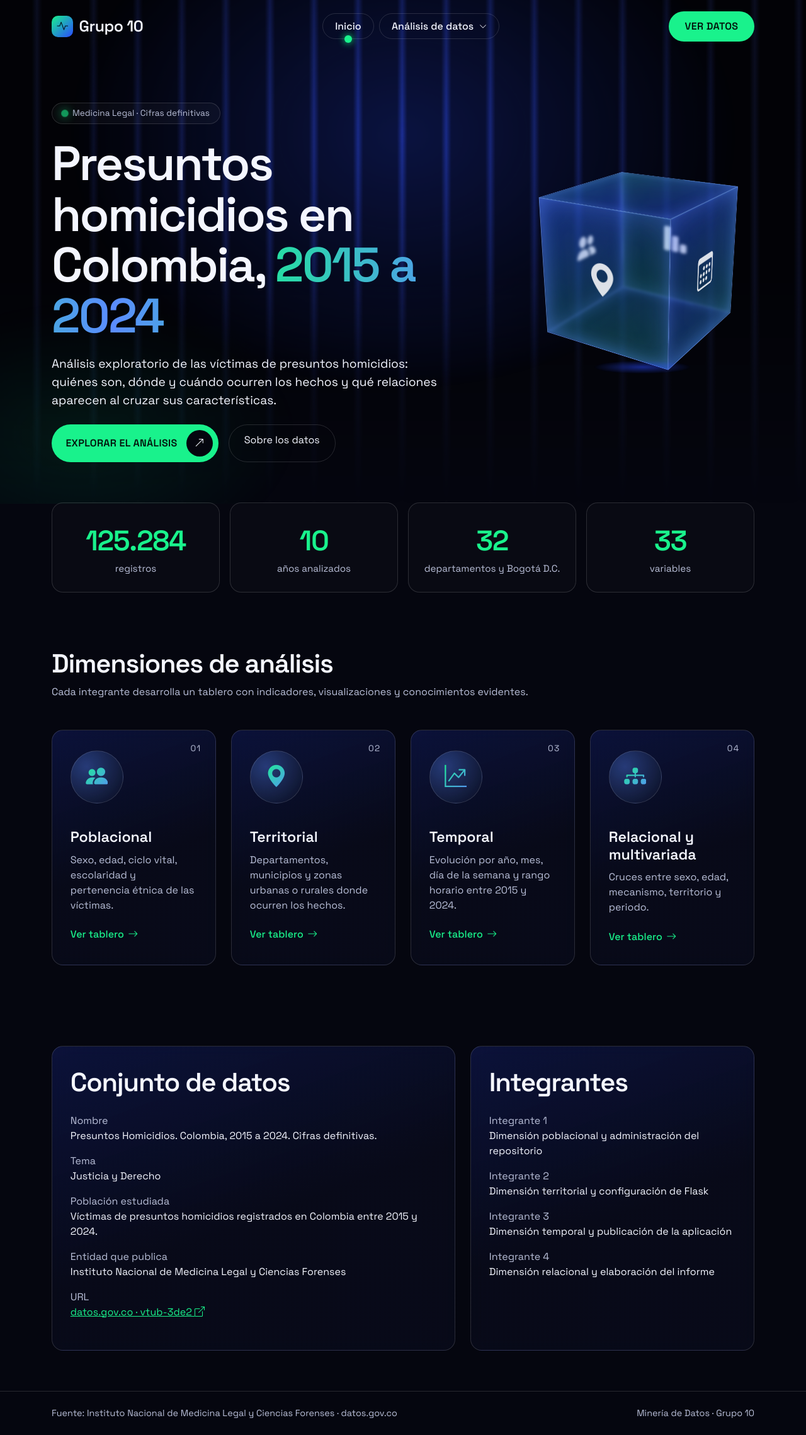
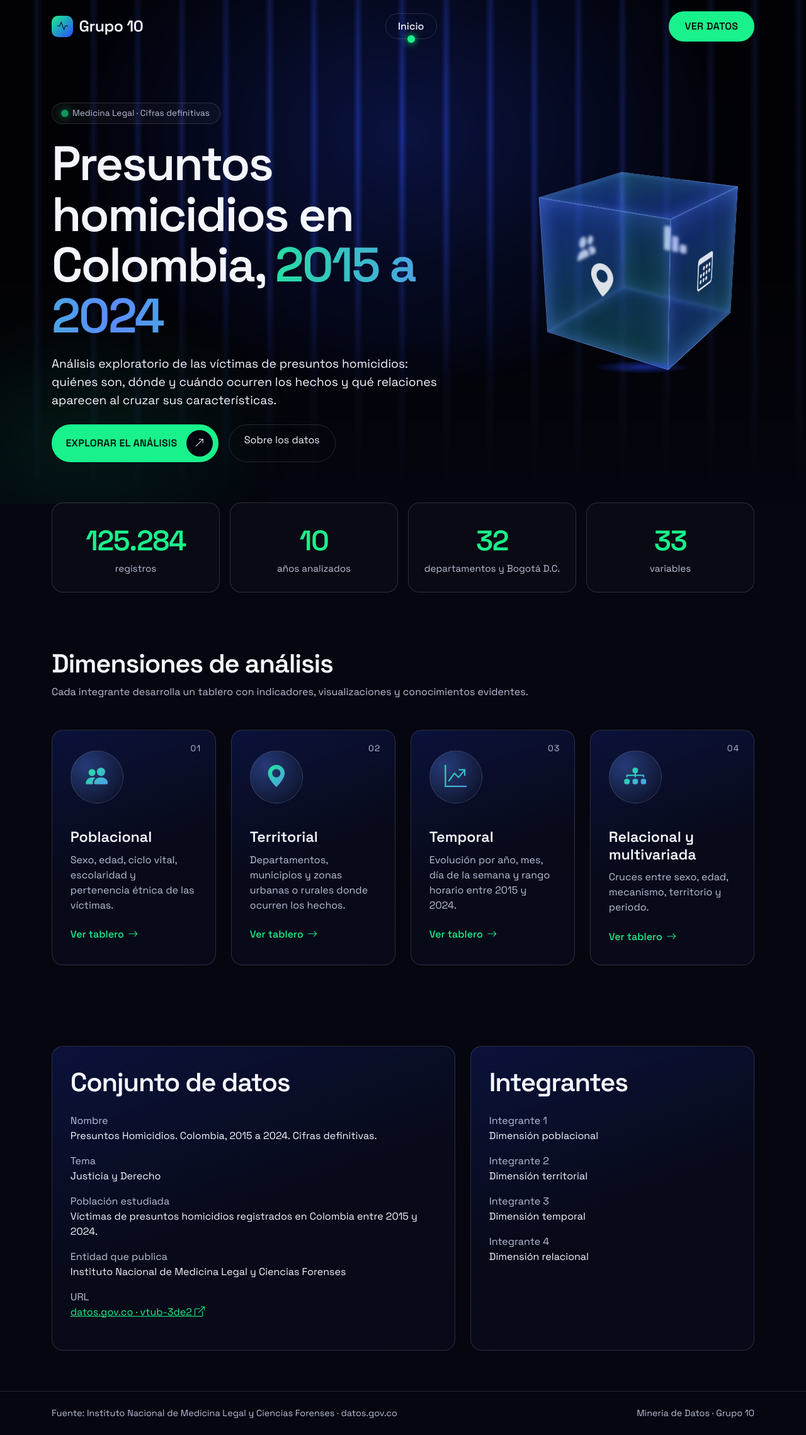
Before and after one commit to luzangelagomezg/MineriaGrupo10, a Flask app: page / in a window 1280 px wide. Shown: the whole page at 63% size. Run offline with Flask 3, Linux system fonts and the light colour scheme.

Commit message:
Simplifica el menú superior y la descripción de integrantes

```diff
--- a/templates/base.html
+++ b/templates/base.html
@@ -30,22 +30,6 @@
           <li class="nav-item">
             <a class="nav-link {% if request.endpoint == 'inicio' %}active{% endif %}" href="{{ url_for('inicio') }}">Inicio</a>
           </li>
-          <li class="nav-item dropdown">
-            <a class="nav-link dropdown-toggle {% if request.endpoint != 'inicio' %}active{% endif %}" href="#"
-               role="button" data-bs-toggle="dropdown" aria-expanded="false">
-              Análisis de datos <i class="bi bi-chevron-down"></i>
-            </a>
-            <ul class="dropdown-menu">
-              <li><h6 class="dropdown-header">Dimensiones</h6></li>
-              {% for d in dimensiones %}
-              <li>
-                <a class="dropdown-item {% if request.endpoint == d.endpoint %}active{% endif %}" href="{{ url_for(d.endpoint) }}">
-                  <i class="bi {{ d.icono }}"></i> {{ d.nombre }}
-                </a>
-              </li>
-              {% endfor %}
-            </ul>
-          </li>
         </ul>
         <a class="btn btn-neon sin-flecha d-none d-lg-inline-flex" href="https://www.datos.gov.co/Justicia-y-Derecho/Presuntos-Homicidios-Colombia-2015-a-2024-Cifras-d/vtub-3de2/about_data"
            target="_blank" rel="noopener">Ver datos</a>
--- a/templates/index.html
+++ b/templates/index.html
@@ -94,10 +94,10 @@
         <div class="tarjeta">
           <h2 class="titulo-seccion mb-4">Integrantes</h2>
           <dl class="ficha mb-0">
-            <dt>Integrante 1</dt><dd>Dimensión poblacional y administración del repositorio</dd>
-            <dt>Integrante 2</dt><dd>Dimensión territorial y configuración de Flask</dd>
-            <dt>Integrante 3</dt><dd>Dimensión temporal y publicación de la aplicación</dd>
-            <dt>Integrante 4</dt><dd>Dimensión relacional y elaboración del informe</dd>
+            <dt>Integrante 1</dt><dd>Dimensión poblacional</dd>
+            <dt>Integrante 2</dt><dd>Dimensión territorial</dd>
+            <dt>Integrante 3</dt><dd>Dimensión temporal</dd>
+            <dt>Integrante 4</dt><dd>Dimensión relacional</dd>
           </dl>
         </div>
       </div>
```
